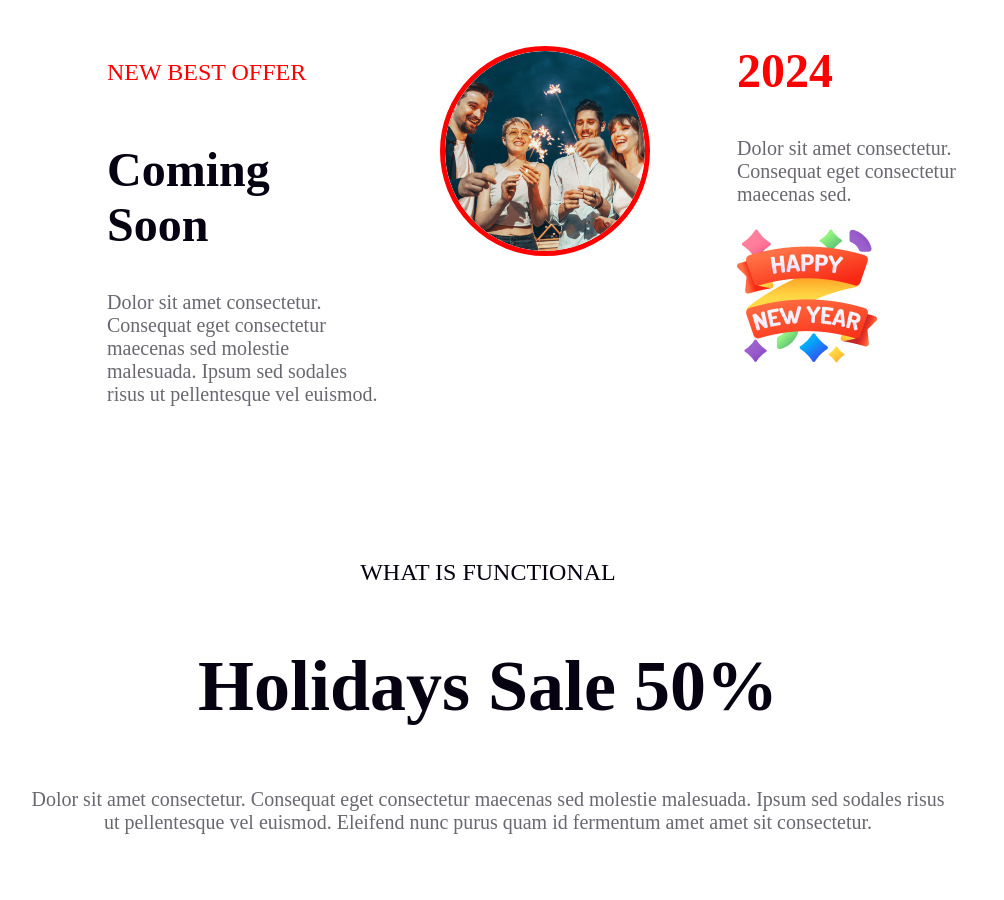
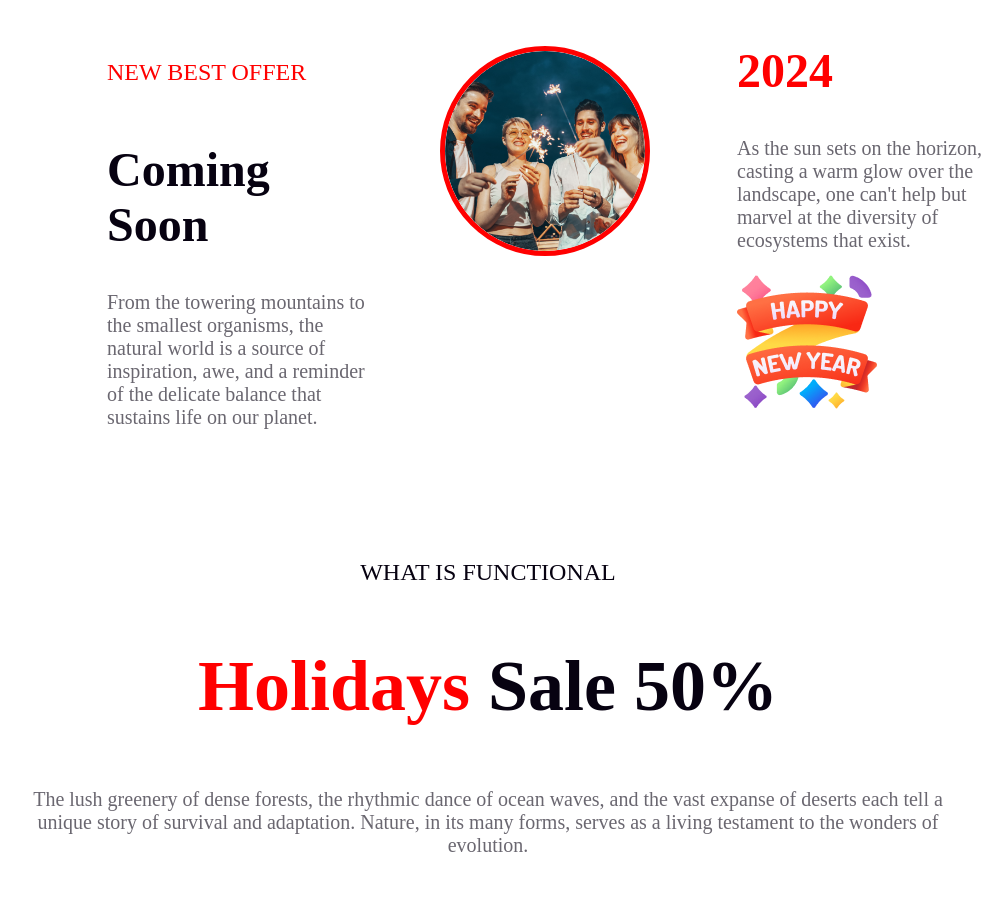
Before and after one commit to al-amin-s/Assingment1, a plain HTML site: page index.html in a window 1280 px wide. Shown: the part 2352-3252 px from the top of the page, without its empty margins (80-1084 px from the left). Drawn offline with Linux system fonts and the light colour scheme.

Commit message:
style added

```diff
--- a/index.html
+++ b/index.html
@@ -49,7 +49,7 @@
             <div class="background-div">
                 <div class="wellcome-div">
                     <h1 class="wellcom-heading">Welcome to <br> midnight party</h1>
-                    <p class="wellcome-p">Dolor sit amet consectetur. Consequat eget consectetur maecenas sed molestie malesuada. Ipsum sed sodales risus ut pellentesque vel euismod. </p>
+                    <p class="wellcome-p">Nature, with its breathtaking beauty and intricate design, has always captivated the human mind. </p>
                     <h5 class="wellcome-button"><a style="text-decoration: none; color: #fff;" href="#">JOIN NOW</a></h5>
                 </div>
 
@@ -87,7 +87,7 @@
                 <div class="div-item">
                     <h6 class="offer-h">NEW BEST OFFER</h6>
                     <h1 class="coming">Coming Soon</h1>
-                    <p class="coming-p">Dolor sit amet consectetur. Consequat eget consectetur maecenas sed molestie malesuada. Ipsum sed sodales risus ut pellentesque vel euismod. </p>
+                    <p class="coming-p"> From the towering mountains to the smallest organisms, the natural world is a source of inspiration, awe, and a reminder of the delicate balance that sustains life on our planet. </p>
                 </div>
 
 
@@ -101,7 +101,7 @@
 
                 <div style="margin-left: 80px;" class="div-item">
                     <h1 class="year">2024</h1>
-                    <p class="year-p">Dolor sit amet consectetur. Consequat eget consectetur maecenas sed.</p>
+                    <p class="year-p">As the sun sets on the horizon, casting a warm glow over the landscape, one can't help but marvel at the diversity of ecosystems that exist. </p>
                     <img src="img/Group 96.png" alt="">
                 </div>
 
@@ -116,9 +116,8 @@
         <section>
             <div class="holiday-section">
                 <h6 class="holiday-sub-heading">WHAT IS FUNCTIONAL</h6>
-                <h1 class="holiday-heading">Holidays Sale 50%</h1>
-                <p class="holiday-p">Dolor sit amet consectetur. Consequat eget consectetur maecenas sed
-                    molestie malesuada. Ipsum sed sodales risus ut pellentesque vel euismod. Eleifend nunc purus quam id fermentum amet amet sit consectetur.</p>
+                <h1 class="holiday-heading"><span style="color:  #F00;">Holidays</span> Sale 50%</h1>
+                <p class="holiday-p">The lush greenery of dense forests, the rhythmic dance of ocean waves, and the vast expanse of deserts each tell a unique story of survival and adaptation. Nature, in its many forms, serves as a living testament to the wonders of evolution.</p>
             </div>
         </section>
 
@@ -143,7 +142,7 @@
             <div class="gift">
                 <h6 class="best-gift">THE BEST GIFTS</h6>
                 <h1 class="portfolio">Our Awesome Portfolio</h1>
-                <p class="gift-p">Dolor sit amet consectetur. Consequat eget consectetur maecenas sed molestie malesuada. Ipsum sed sodales risus ut pellentesque vel euismod. </p>
+                <p class="gift-p">In the heart of a pristine forest, the symphony of bird calls and rustling leaves creates a harmonious melody. Every tree, with its branches reaching towards the sky, plays a vital role in the intricate web of life. </p>
             </div>
         </section>
 
@@ -179,7 +178,7 @@
 
 
                 <h1 class="newsletter-headding">Subscribe Newsletter</h1>
-                    <p class="newsletter-p">Dolor sit amet consectetur. Consequat eget consectetur maecenas sed molestie malesuada. <br>Ipsum sed sodales risus ut pellentesque vel euismod. </p>
+                    <p class="newsletter-p">The air is filled with the sweet scent of blooming flowers, attracting colorful butterflies and buzzing bees. It's a scene of perfect balance, where every organism contributes to the well-being of the entire ecosystem. </p>
 
                     <div class="email-set-up">
                         <form action="">
```
